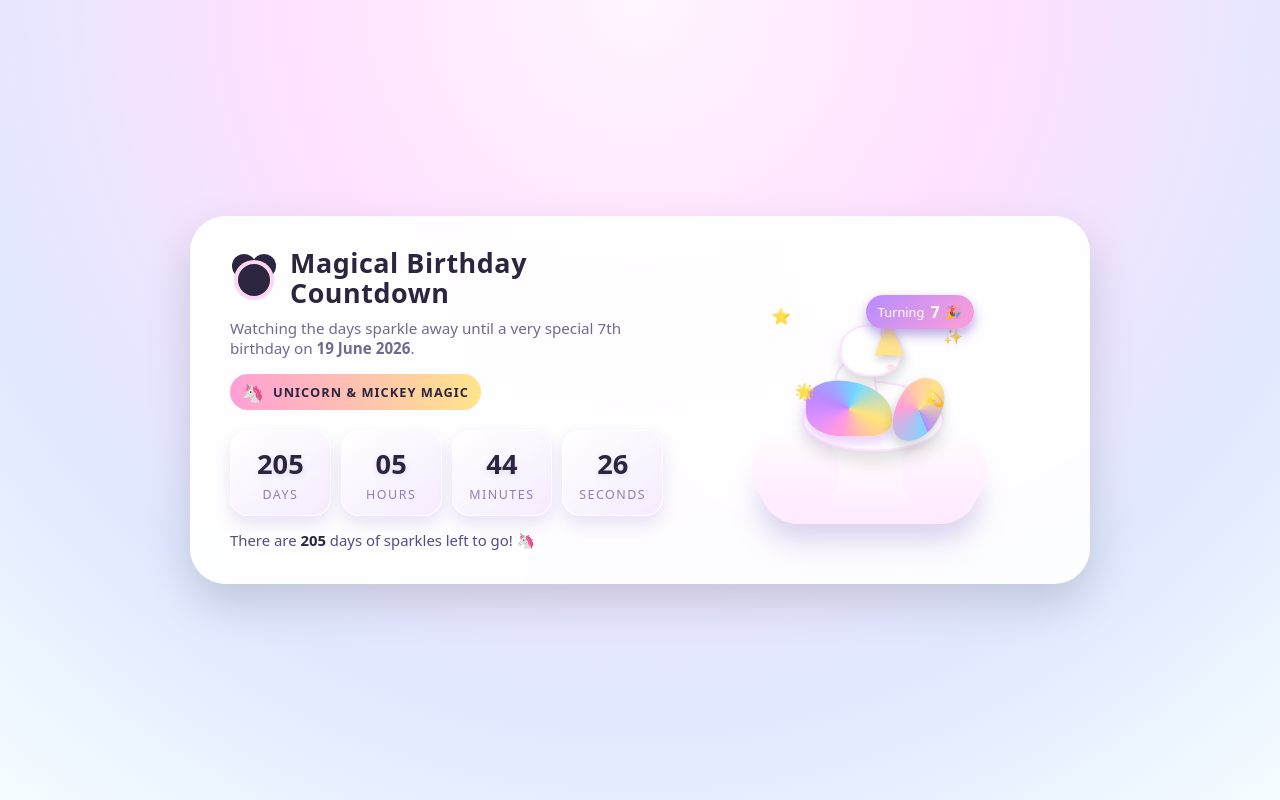
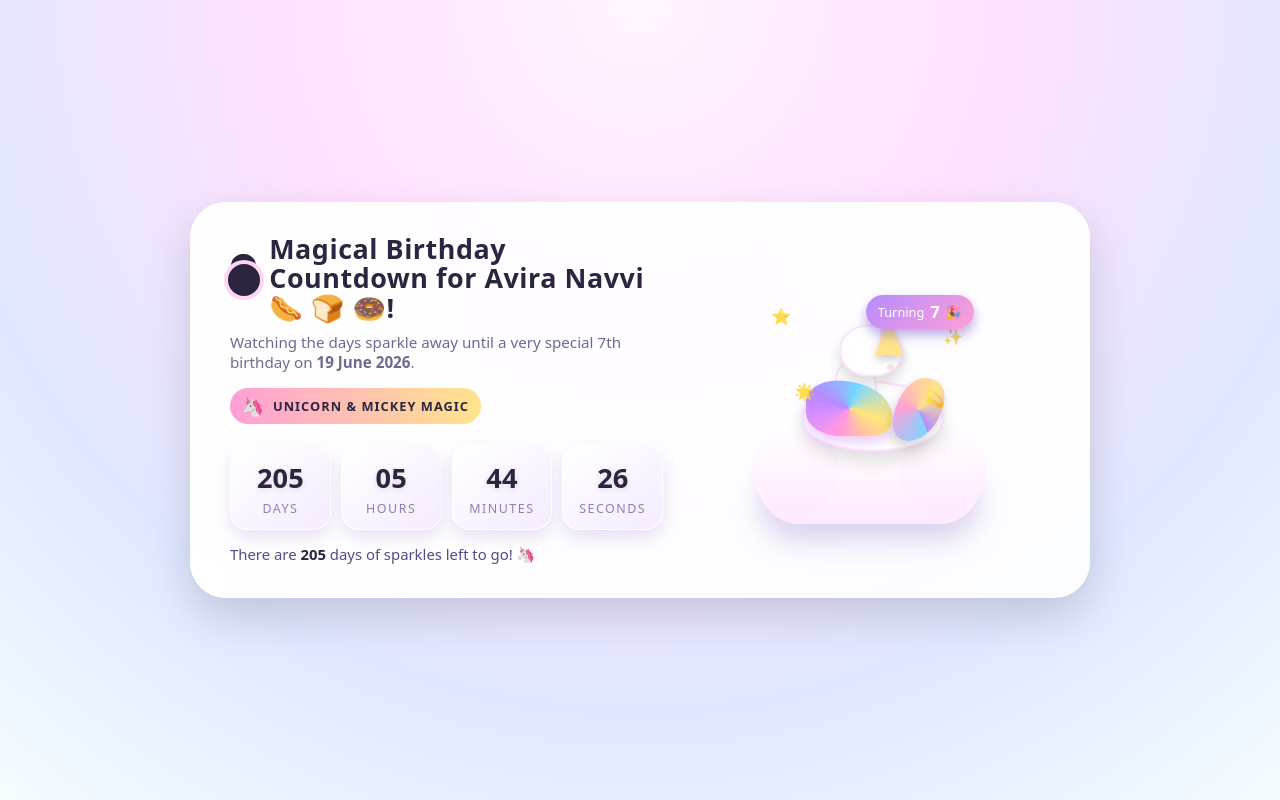
Before and after one commit to amurthy55/aviraBrithday2_ab12-..., a plain HTML site: page index.html in a window 1280 px wide. Drawn offline with Linux system fonts and the light colour scheme.

Commit message:
Update birthday countdown title with personalization

```diff
--- a/index.html
+++ b/index.html
@@ -441,7 +441,7 @@
             <div class="mickey-ear right"></div>
             <div class="mickey-head"></div>
           </div>
-          <h1>Magical Birthday Countdown</h1>
+          <h1>Magical Birthday Countdown for Avira Navvi 🌭 🍞 🍩! </h1>
         </div>
         <p class="subtitle">
           Watching the days sparkle away until a very special 7th birthday on <strong>19 June 2026</strong>.
```
